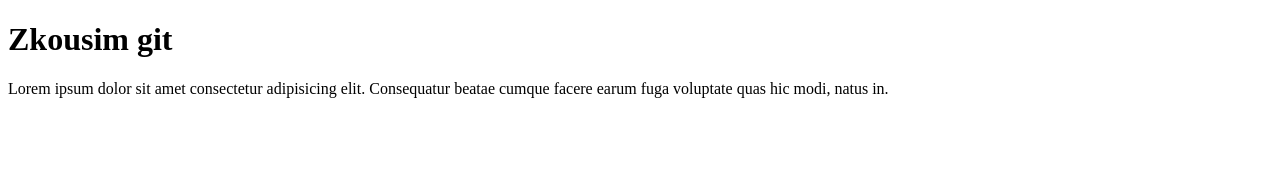
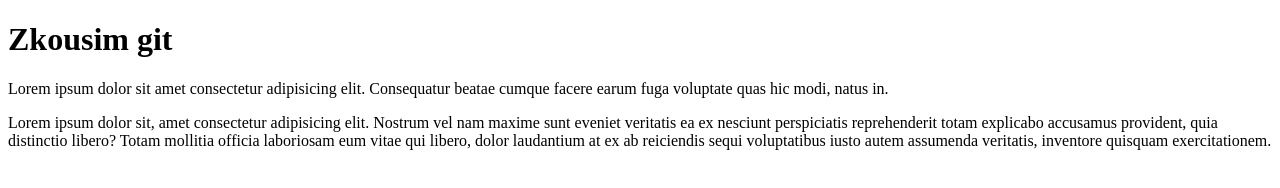
Before and after one commit to helena72/czechitas1, a plain HTML site: page index.html in a window 1280 px wide. Drawn offline with Linux system fonts and the light colour scheme.

Commit message:
dalsi commit

```diff
--- a/index.html
+++ b/index.html
@@ -8,5 +8,6 @@
 <body>
     <h1>Zkousim git</h1>
     <p>Lorem ipsum dolor sit amet consectetur adipisicing elit. Consequatur beatae cumque facere earum fuga voluptate quas hic modi, natus in.</p>
+    <p>Lorem ipsum dolor sit, amet consectetur adipisicing elit. Nostrum vel nam maxime sunt eveniet veritatis ea ex nesciunt perspiciatis reprehenderit totam explicabo accusamus provident, quia distinctio libero? Totam mollitia officia laboriosam eum vitae qui libero, dolor laudantium at ex ab reiciendis sequi voluptatibus iusto autem assumenda veritatis, inventore quisquam exercitationem.</p>
 </body>
 </html>
```
